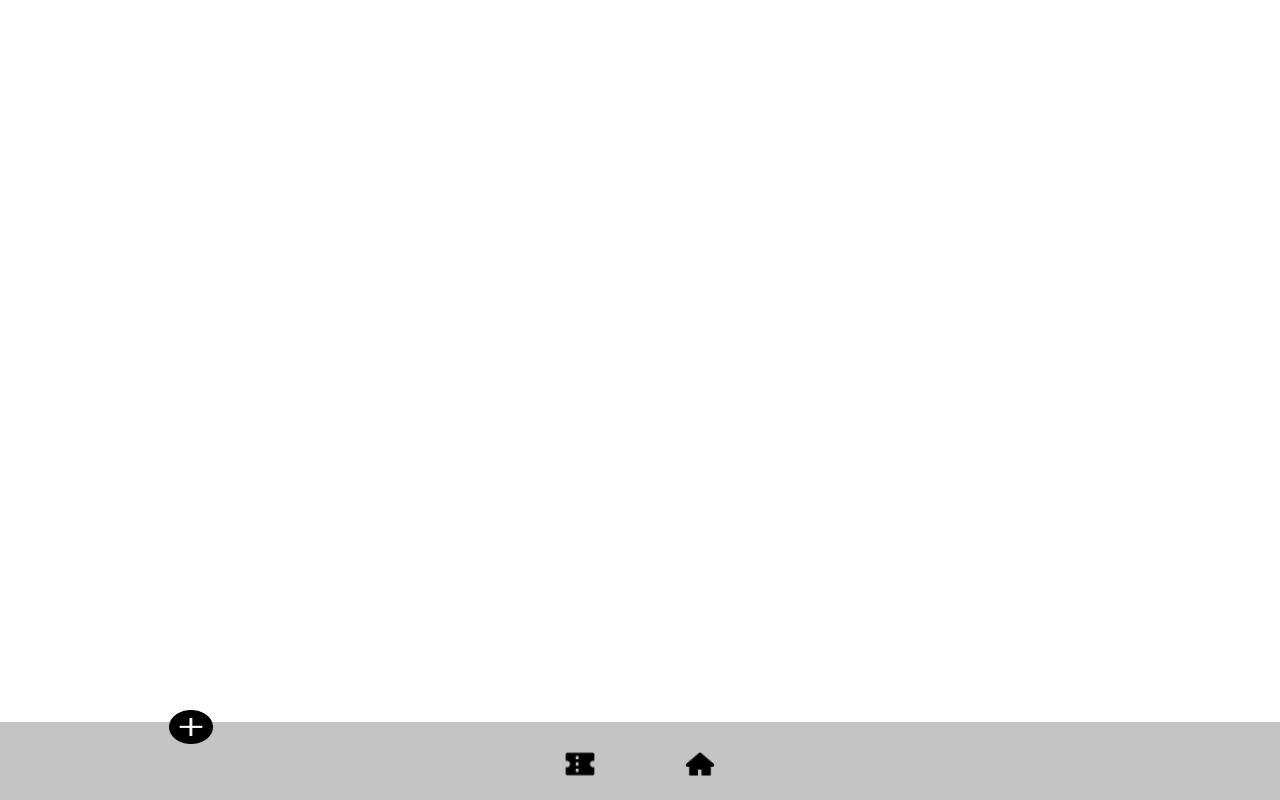
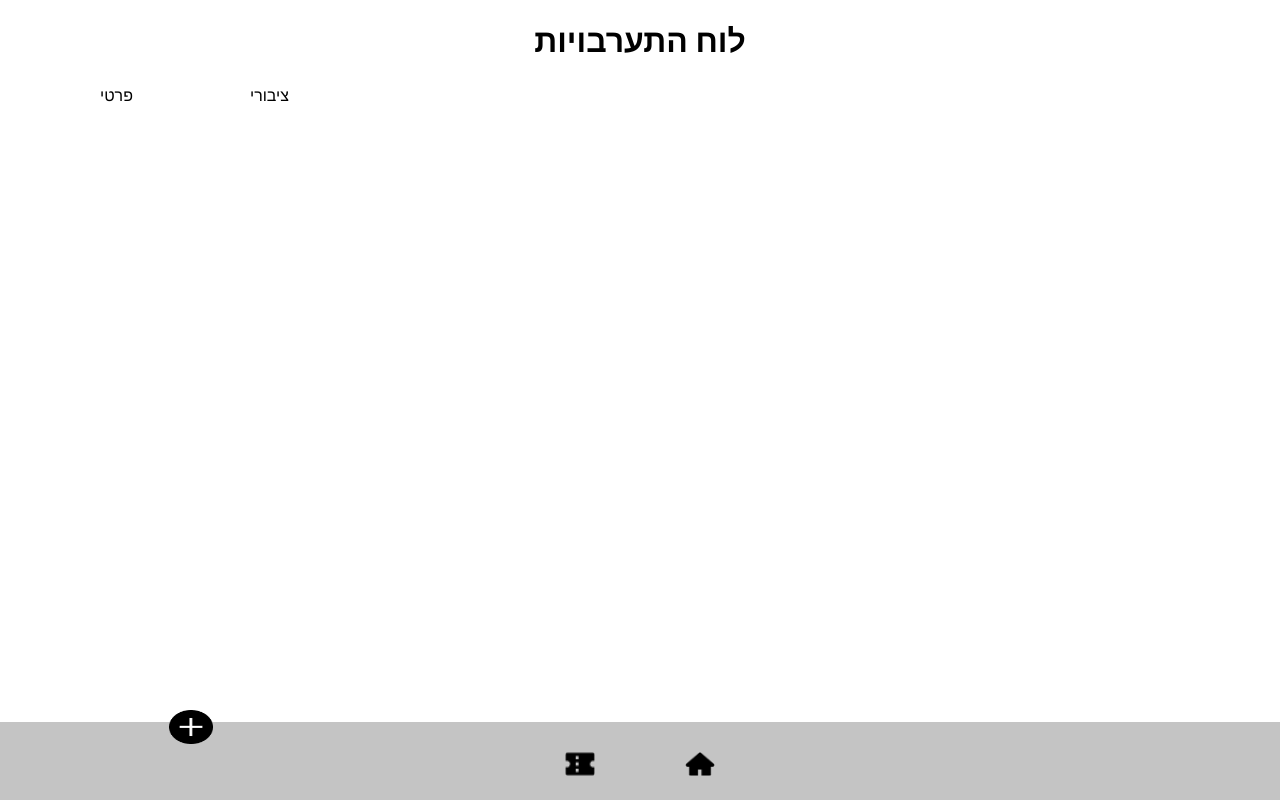
Before and after one commit to NofarVered/Beter, a React (Create React App) app in the folder client/: page / in a window 1280 px wide. Built offline with nearby package versions, Linux system fonts and the light colour scheme.

Commit message:
public/private

```diff
--- a/client/package.json
+++ b/client/package.json
@@ -8,7 +8,7 @@
     "@testing-library/user-event": "^12.1.10",
     "react": "^17.0.2",
     "react-dom": "^17.0.2",
-    "react-scripts": "4.0.3",
+    "react-scripts": "^4.0.3",
     "web-vitals": "^1.0.1"
   },
   "scripts": {
--- a/client/src/Home/Home.css
+++ b/client/src/Home/Home.css
@@ -26,3 +26,16 @@
 
 
 }
+.private{
+
+    position: absolute;
+    top:85px;
+    left: 100px;
+
+}
+.public{
+    position: absolute;
+    top:85px;
+    left: 250px;
+
+}
--- a/client/src/Home/Home.js
+++ b/client/src/Home/Home.js
@@ -6,12 +6,38 @@ import Plus from "./plus.png";
 
 class Home extends Component {
     state = {
-        name: this.props.name,
+        border_pr: "0px solid",
+        fWeight_pr : "normal",
+        border_pu: "0px solid",
+        fWeight_pu : "normal",
     };
+    private = (e) => {
+        this.setState({
+            border_pr: "3px solid",
+            fWeight_pr : "bold",
+            border_pu: "0px solid",
+            fWeight_pu : "normal",
+        })
+    }
+    public = (e) => {
+        this.setState({
+            border_pu: "3px solid",
+            fWeight_pu : "bold",
+            border_pr: "0px solid",
+            fWeight_pr : "normal",
+        })
+    }
 
     render() {
+
         return (
             <div>
+                <div className="head">
+                    <h1 className="title">לוח התערבויות</h1>
+                    <div className="private" onClick={this.private}  style={{  fontWeight:this.state.fWeight_pr, borderBottom: this.state.border_pr}}>פרטי</div>
+                    <div className="public" onClick={this.public} style={{  fontWeight:this.state.fWeight_pu, borderBottom: this.state.border_pu}}> ציבורי </div>
+
+                </div>
                 <div className="nav-bar">
                     <img className="nav-button" src={Coupon}/>
                     <img className="nav-plus" src={Plus}/>
```
Also changed, not shown: 1 other file (tests, documents, lock files or other folders).
